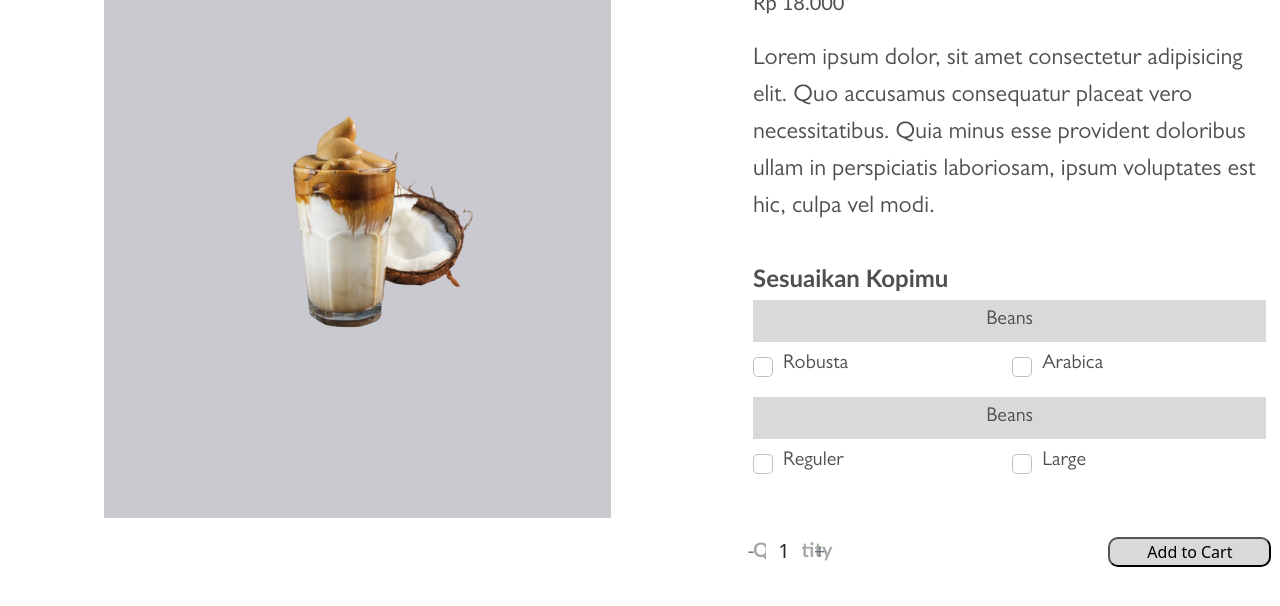
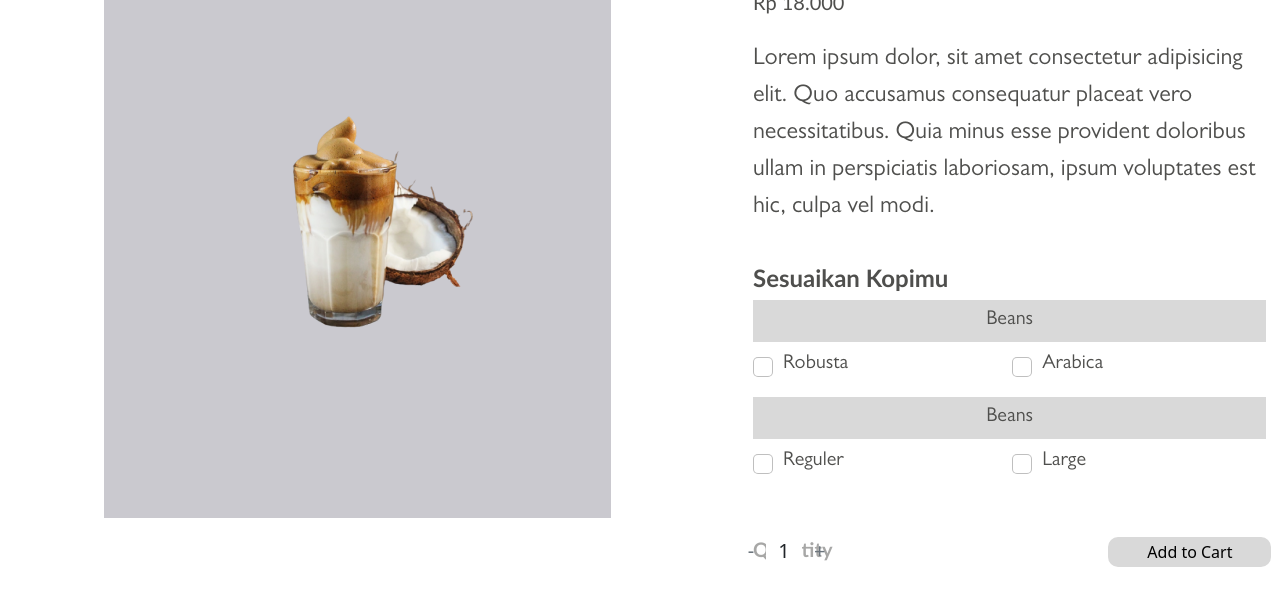
Before and after one commit to Santai-Dulu-Ga-Sih/web-brocoffe, a plain HTML site: page ez-pz/add-to-chart-kopigularen.html in a window 1280 px wide. Shown: the part 228-834 px from the top of the page. Drawn offline with nearby package versions, Linux system fonts and the light colour scheme.

Commit message:
Progress 5th

```diff
--- a/ez-pz/style.css
+++ b/ez-pz/style.css
@@ -457,5 +457,6 @@ a.jenis-kopi {
     left: 428px;
     top: 341px;
     background: #D9D9D9;
-    border-radius: 10px
+    border-radius: 10px;
+    border-color: transparent;
 }
```
